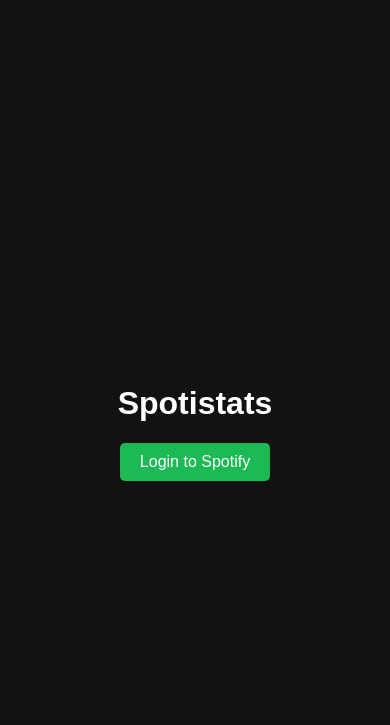
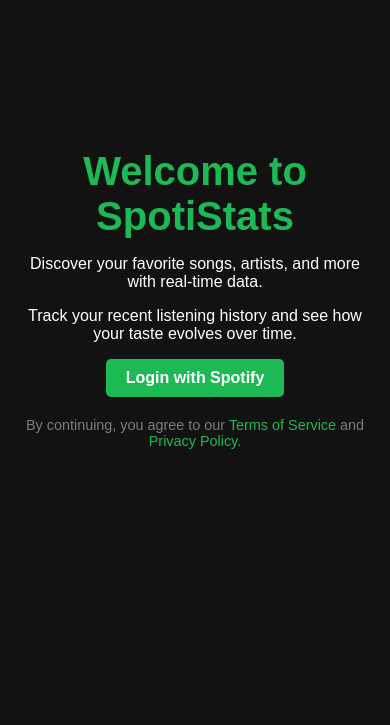
Before and after one commit to calcishard/spotify-currently-playing, a plain HTML site: page index.html in a window 390 px wide. Drawn offline with Linux system fonts and the light colour scheme.

Commit message:
mobile stuff

```diff
--- a/index.html
+++ b/index.html
@@ -3,12 +3,21 @@
 <head>
     <meta charset="UTF-8">
     <meta name="viewport" content="width=device-width, initial-scale=1.0">
-    <title>Spotistats - Track your Spotify stats</title>
+    <title>SpotiStats - Track your Spotify stats</title>
     <link rel="stylesheet" href="styles.css"> <!-- Link to your CSS file -->
     <link rel="icon" type="image/png" href="Eo_circle_green_letter-s.svg.png">
 </head>
 <body>
     <div id="app">
+            <div id="welcome-container">
+                <h1 id="welcome-text">Welcome to SpotiStats</h1>
+                <p>Discover your favorite songs, artists, and more with real-time data.</p>
+                <p>Track your recent listening history and see how your taste evolves over time.</p>
+                <button id="login" class="login-btn">Login with Spotify</button>
+                <footer>
+                    <p>By continuing, you agree to our <a href="#">Terms of Service</a> and <a href="#">Privacy Policy</a>.</p>
+                </footer>
+            </div>
         <div id="recently-played">
             <h2>Recently Played</h2>
             <ul id="recent-songs-list"></ul> <!-- List for recently played songs -->
@@ -16,7 +25,7 @@
         <button id="logout">Logout</button> <!-- Logout button -->
         <div id="current-info">
             <button id="mobile-logout" style="display: none;">Logout</button>
-            <h1 id="currently-playing">Spotistats</h1>
+            <h1 id="currently-playing" style="display: none;">SpotiStats</h1>
             <div id="song-info">
                 <img id="album-cover" src="" alt="Album Cover" style="width: 200px; height: 200px; margin-bottom: 10px;">
                 <div id="song-details">
@@ -26,7 +35,6 @@
                     <p id="artist-name">Artist Name</p>
                 </div>
             </div>
-            <button id="login">Login to Spotify</button> <!-- Login button -->
             <div id="slider-container" style="display: none;"> <!-- Initially hidden -->
                 <div id="time-container">
                     <span id="current-time">0:00</span>
--- a/script.js
+++ b/script.js
@@ -30,9 +30,8 @@
 // Login button click event
 const authUrl = `https://accounts.spotify.com/authorize?client_id=${CLIENT_ID}&redirect_uri=${encodeURIComponent(REDIRECT_URI)}&scope=${SCOPES}&response_type=token`;
 loginButton.addEventListener('click', () => {
-    const loginWindow = window.location.href = authUrl;
+    window.location.href = authUrl;
     if (hash) {
-        console.log("hello");
         loginWindow.close();
         window.location.href = authUrl;
     }
@@ -60,11 +59,16 @@
     recentlyPlayed.style.display = 'block';
     document.getElementById('lyrics-container').style.display = 'block';
     currentlyPlaying.textContent = "Currently Playing";
+    document.getElementById('welcome-container').style.display = 'none';
+
 
     if (isMobileView()) {
         document.getElementById('app').style.height = '150vh';
         lyricsTab.style.display = 'block';
         mobileLogoutButton.style.display = 'block';
+        document.getElementById('current-info').style.width = '100%';
+        document.getElementById('current-info').style.height = '100%';
+        document.getElementById('welcome-container').style.display = 'none';
     }
 }
 
@@ -89,7 +93,7 @@
     document.getElementById('lyrics-container').style.display = 'none';
     lyricsTab.style.display = 'none';
     mobileLogoutButton.style.display = 'none';
-    currentlyPlaying.textContent = "Spotistats";
+    currentlyPlaying.textContent = "SpotiStats";
     if (isMobileView()) {
         document.getElementById('app').style.height = '100vh';
     }
--- a/styles.css
+++ b/styles.css
@@ -241,13 +241,12 @@
     #current-info {
         display: flex;
         order: 1;
-        width: 100%;
-        height: 100% !important;
+        width: 0%;
+        height: 0%;
         flex-direction: column;
         align-items: center;
         justify-content: center;
         position: absolute;
-
         margin-bottom: 50%;
         max-width: 100%;
     }
@@ -311,3 +310,81 @@
         transition: background-color 0.3s;
     }
 }
+
+/* Centering Wrapper */
+.center-wrapper {
+    display: flex;
+    justify-content: center;
+    align-items: center;
+    height: 100vh; /* Full viewport height */
+    width: 100vw; /* Full viewport width */
+}
+
+
+/* Main Container */
+#welcome-container {
+    position: absolute !important;
+    top: 0;
+    left: 0;
+    right: 0;
+    bottom: 0;
+    margin: auto; /* Center horizontally and vertically */
+    width: 90%; /* Set a width for the container */
+    max-width: 600px; /* Optional: max width */
+    height: 80%; /* Set a height for the container */
+    max-height: 600px; /* Optional: max height */
+    font-family: Arial, sans-serif;
+    background-color: #121212; /* Dark background */
+    color: #ffffff; /* White text */
+    overflow-y: hidden !important; /* Prevent scrolling */
+    text-align: center;
+    border-radius: 10%;
+}
+
+
+/* Welcome Text */
+#welcome-text {
+    font-size: 2.5em;
+    color: #1db954; /* Spotify green */
+    margin-bottom: 10px;
+}
+
+#p1 {
+    font-size: 1.2em;
+    color: #b3b3b3; /* Lighter gray text */
+    margin-bottom: 20px;
+    line-height: 1.6;
+}
+
+/* Button Styling */
+.login-btn {
+    background-color: #1db954; /* Spotify green */
+    color: #ffffff; /* White text */
+    padding: 15px 30px;
+    font-size: 1.2em;
+    font-weight: bold;
+    text-decoration: none;
+    border-radius: 5px;
+    display: inline-block;
+    transition: background-color 0.3s ease;
+}
+
+.login-btn:hover {
+    background-color: #1aa34a; /* Darker green */
+}
+
+/* Footer Text */
+footer {
+    margin-top: 20px;
+    font-size: 0.9em;
+    color: #7d7d7d;
+}
+
+footer a {
+    color: #1db954;
+    text-decoration: none;
+}
+
+footer a:hover {
+    text-decoration: underline;
+}
```
